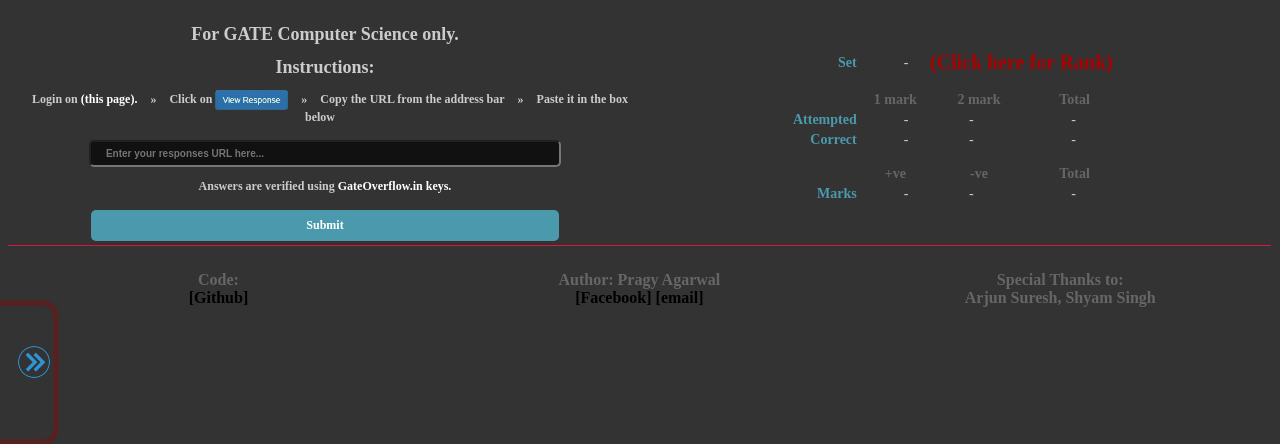
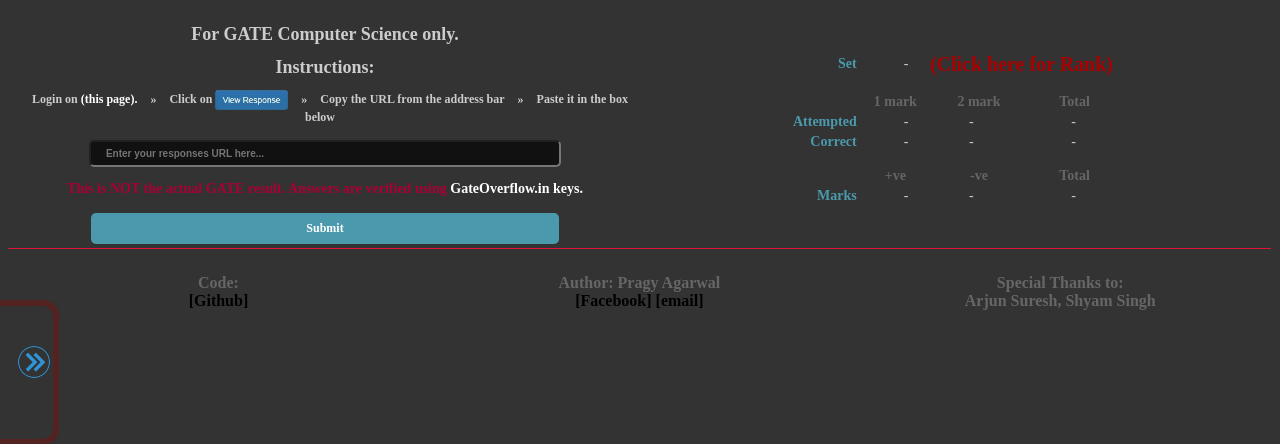
Before and after one commit to AgarwalPragy/GATE2016_MarksEvaluator, a PHP site: page / in a window 1280 px wide. Shown: the top 444 px of the page. Run offline with PHP 8.4, Linux system fonts and the light colour scheme.

Commit message:
Add disclaimer

```diff
--- a/gatestyles-dark.css
+++ b/gatestyles-dark.css
@@ -1,7 +1,10 @@
 body {
 	background-color: #333;
 }
-
+.notification {
+	color: #a03;
+	font-size: 14px;
+}
 #settings-box-container {
 	overflow: auto;
 	height: 0px;
--- a/gatestyles-light.css
+++ b/gatestyles-light.css
@@ -1,7 +1,10 @@
 body {
 	background-color: #EEF2F5;
 }
-
+.notification {
+	color: #4b99ad;
+	font-size: 14px;
+}
 #settings-box-container {
 	overflow: auto;
 	height: 0px;
--- a/index.php
+++ b/index.php
@@ -29,7 +29,7 @@
 				<br />
 				<input type="url" class="has-tooltip" id="text-url" value = "" placeholder="Enter your responses URL here..." onpaste="setTimeout( function(){submitURL();}, 100);" />
 				<br />
-				<p class="key-notification">Answers are verified using <a href="http://www.gatecse.in/previous-year-gate-papers-and-official-keys/" target="_blank">GateOverflow.in keys.</a></p>
+				<p class="notification">This is NOT the actual GATE result. Answers are verified using <a href="http://www.gatecse.in/previous-year-gate-papers-and-official-keys/" target="_blank">GateOverflow.in keys.</a></p>
 				<a href="#" id="form-submit" onclick="submitURL()">Submit</a>
 			</div>
 		</td>
```
